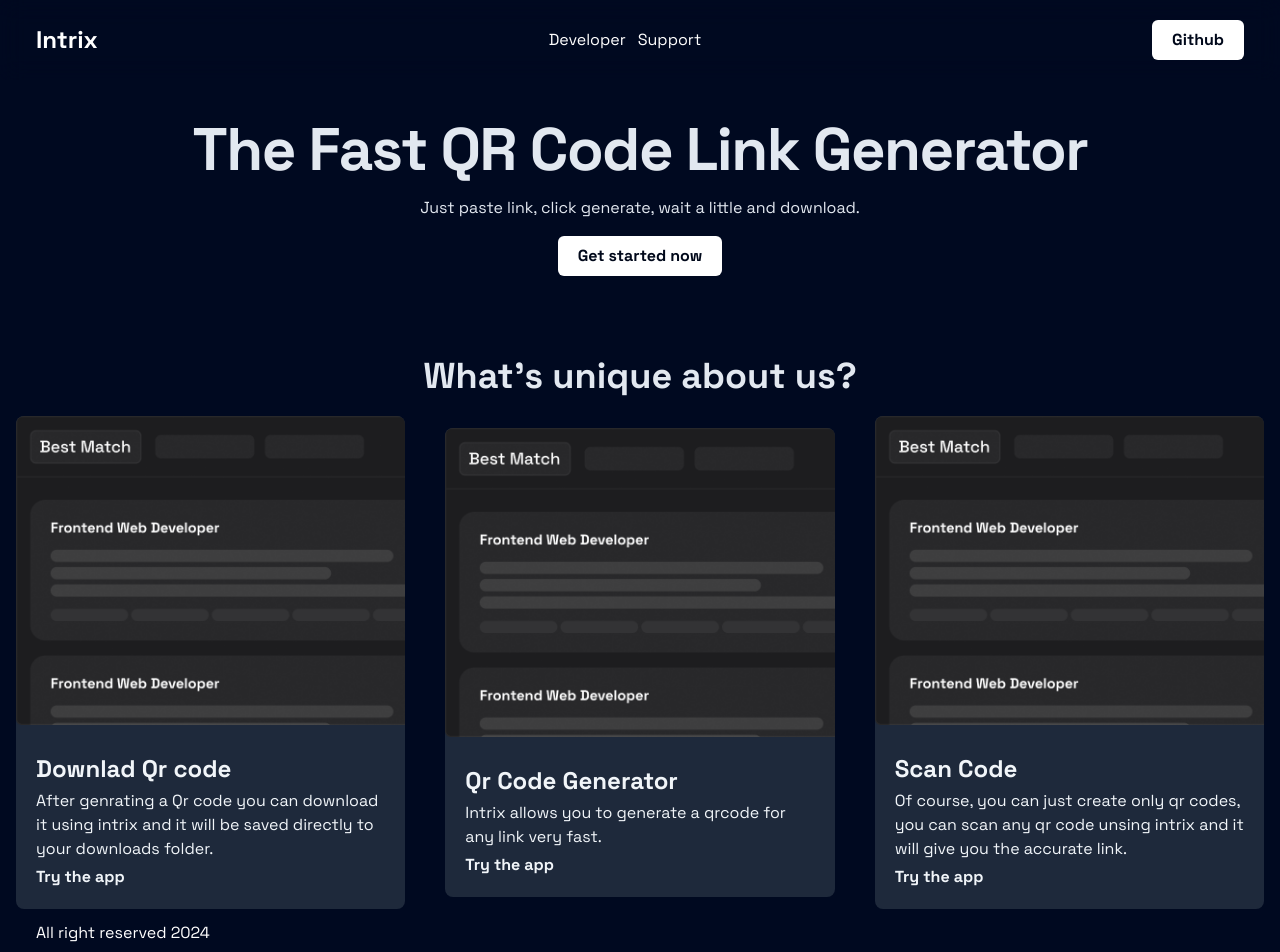
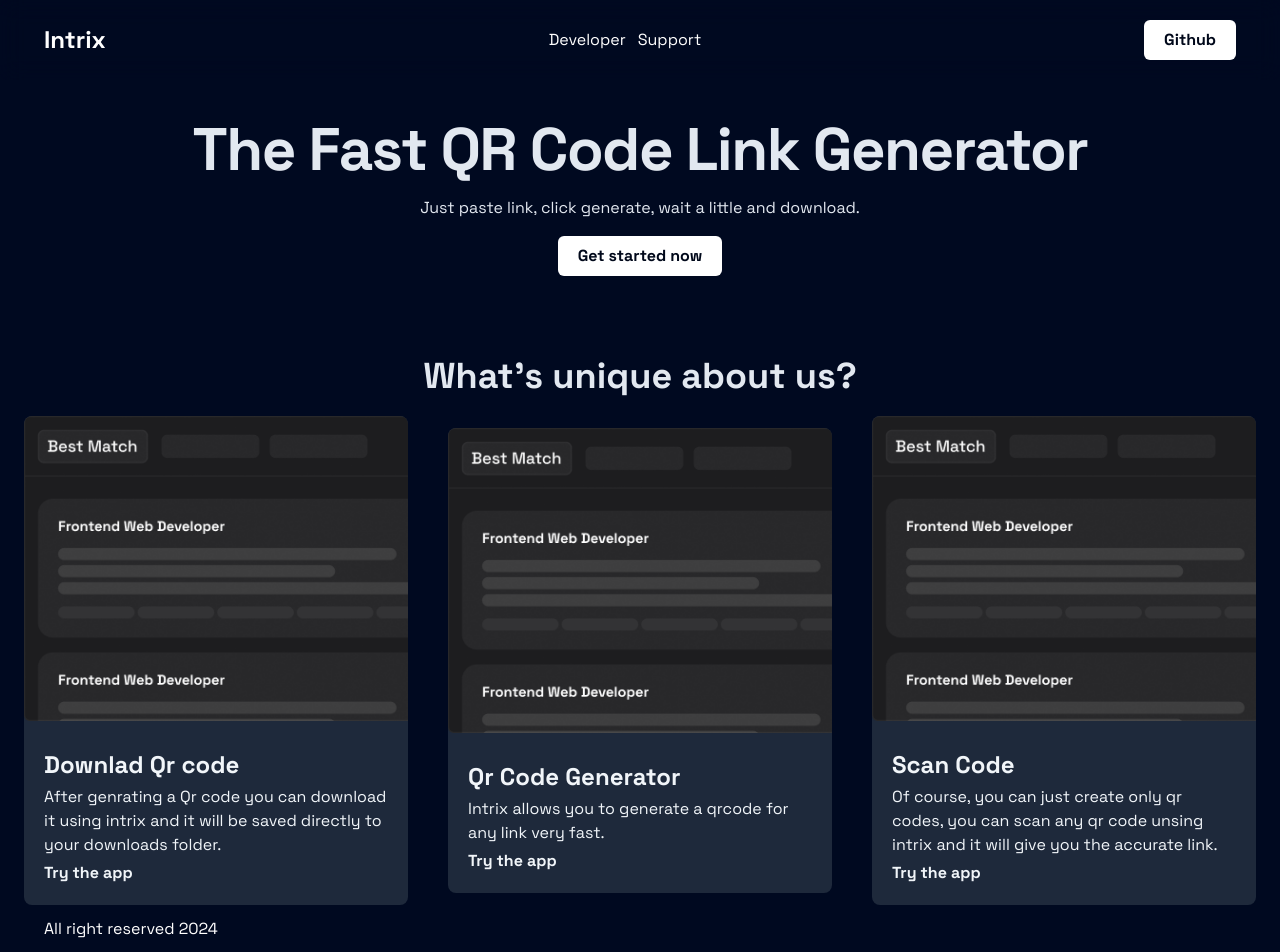
Before and after one commit to fisayo-dev/QRCode-Generator, a React (Vite) app: page / in a window 1280 px wide. Shown: the top 952 px of the page. Built offline with nearby package versions, Linux system fonts and the light colour scheme.

Commit message:
Modified the container classes

```diff
--- a/src/components/Features.jsx
+++ b/src/components/Features.jsx
@@ -2,7 +2,7 @@
 import { Link } from "react-router-dom";
 const Features = () => {
   return (
-    <div className="container mx-auto px-4">
+    <div className="container mx-auto px-6">
       <div className="grid gap-5 text-slate-200">
         <h2 className="text-center font-bold text-4xl">
           What's unique about us?
--- a/src/components/Footer.jsx
+++ b/src/components/Footer.jsx
@@ -1,7 +1,7 @@
 const Footer = () => {
   return (
     <div className="bg-transparent text-white px-5 py-3">
-      <div className="container mx-auto px-4">
+      <div className="container mx-auto px-6">
         <div className="flex justify-between items-center">
           <h2>All right reserved 2024</h2>
         </div>
--- a/src/components/Header.jsx
+++ b/src/components/Header.jsx
@@ -1,10 +1,9 @@
-import { useState } from "react";
 import Button from "./Button";
 
 const Header = () => {
   return (
     <div className="fixed top-0 w-full z-10 bg-transparent backdrop-blur-md text-white px-5 py-3">
-      <div className="container mx-auto px-4 py-2">
+      <div className="container mx-auto px-6 py-2">
         <div className="flex justify-between items-center">
           <h2 className="text-2xl font-bold">Intrix</h2>
           <div className="flex text-center justify-center gap-3">
--- a/src/components/Hero.jsx
+++ b/src/components/Hero.jsx
@@ -2,7 +2,7 @@
 
 const Hero = () => {
   return (
-    <div className="container mx-auto px-4 ">
+    <div className="container mx-auto px-6 ">
       <div className="text-slate-200 justify-items-center">
         <div className="grid gap-4 py-10 text-center">
           <h2 className="capitalize text-5xl md:text-6xl font-bold tracking-tight">
--- a/src/index.css
+++ b/src/index.css
@@ -41,9 +41,10 @@
 
 .developer-drop-down-text:hover .developer-drop-down{
   height: auto;
-  width: 500px;
+  width: 400px;
   top: 8vh;
   left: 50%;
+  text-align: left;
   position: absolute;
   display: block !important;
   transform: translate(-50%,0);
```
